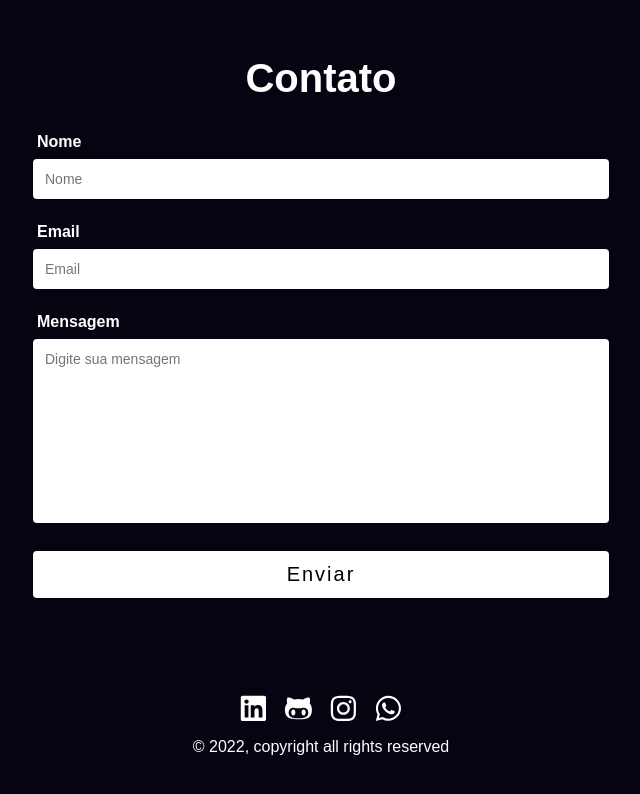
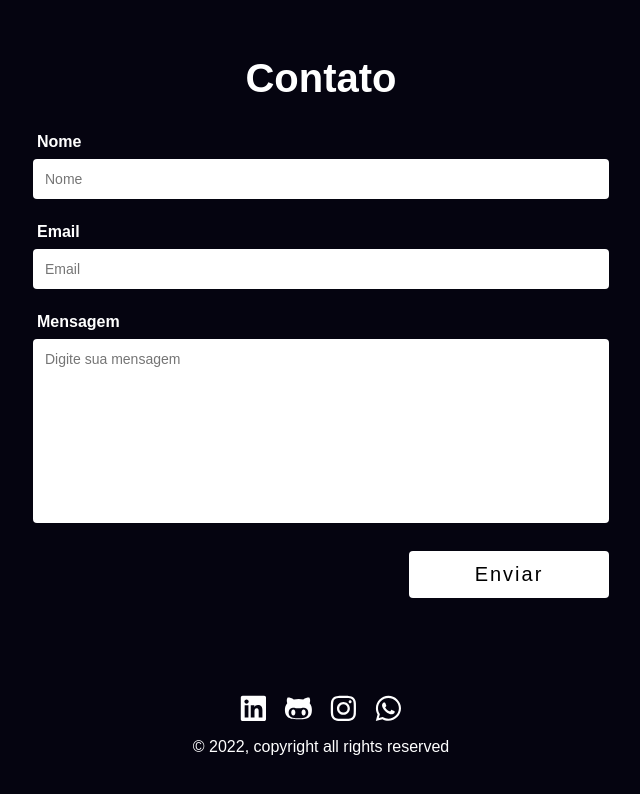
Before and after one commit to carlosdoria/portfolio, a Next.js app: page / in a window 1280 px wide. Shown: the part 776-1570 px from the top of the page, without its empty margins (319-959 px from the left). Built offline with nearby package versions, Linux system fonts and the light colour scheme.

Commit message:
style: update buttom form

```diff
--- a/src/containers/ContactSection/styles.ts
+++ b/src/containers/ContactSection/styles.ts
@@ -78,6 +78,12 @@ export const InputButton = styled.input`
 
   transition: .5s;
 
+  @media screen and (${device.mobileL}) {
+    max-width: 200px;
+    align-self: end;
+  }
+
+
   /* :hover {
     color: var(--first-color);
     background-color: #fff;
```
